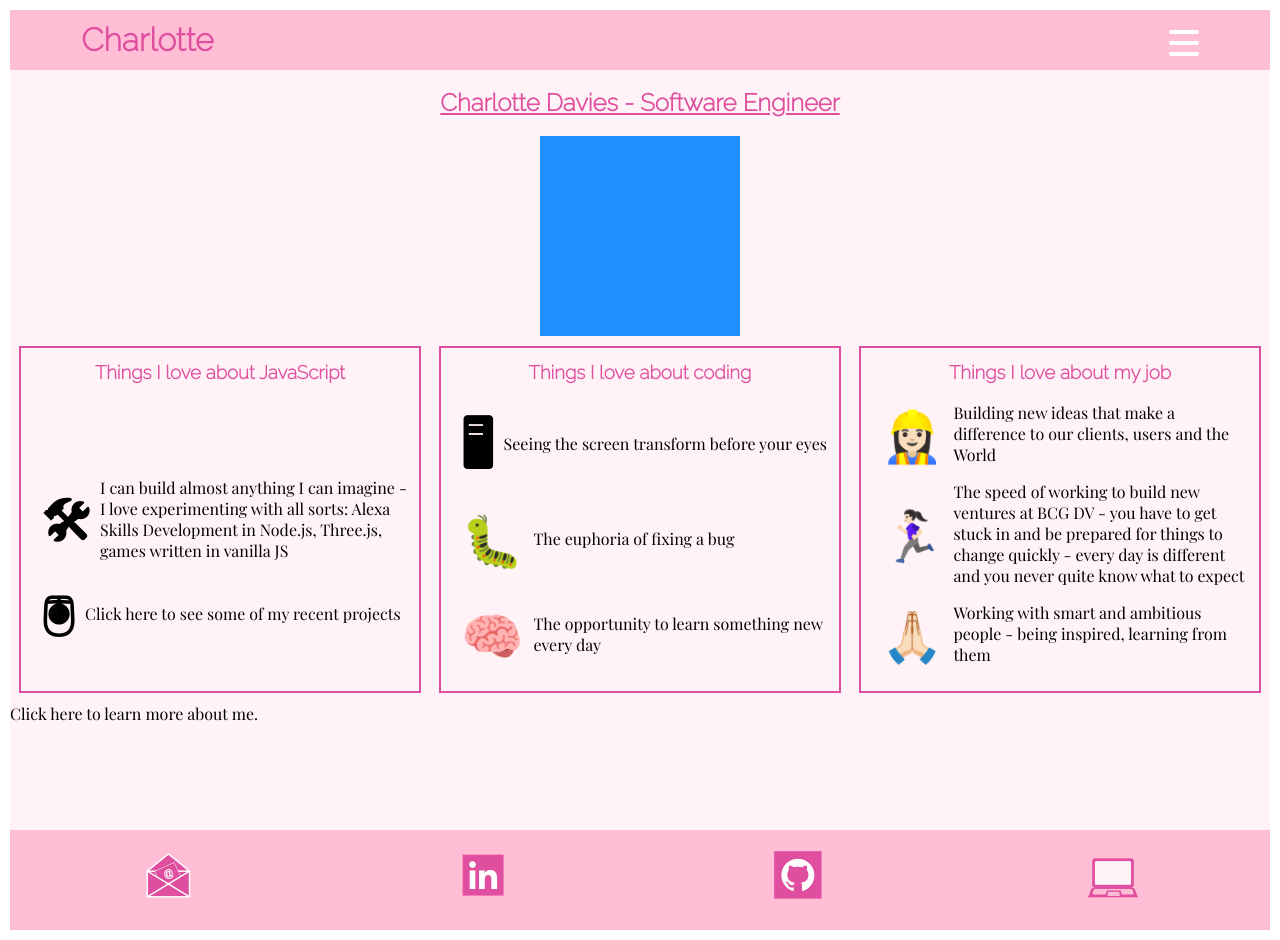
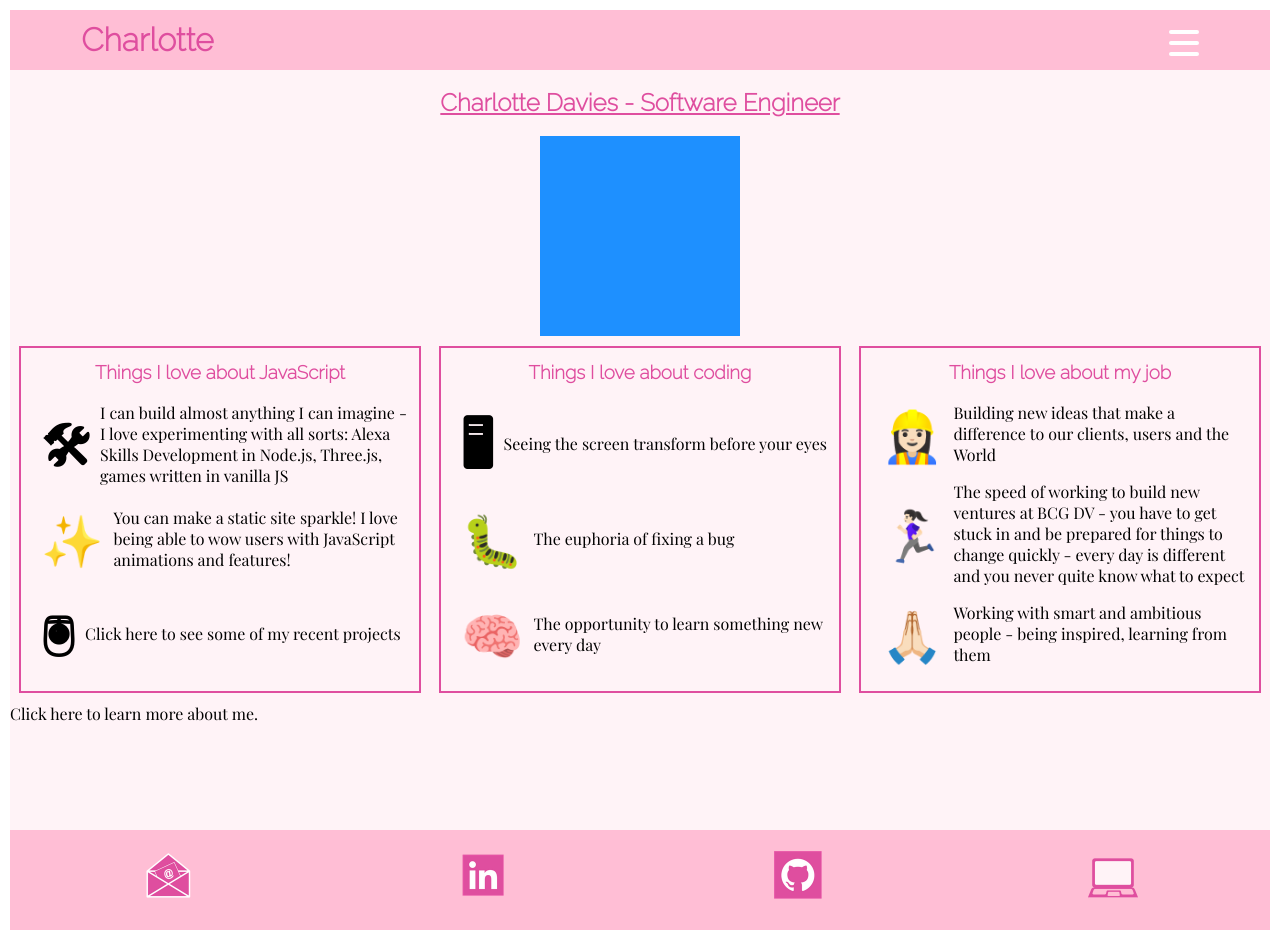
Before and after one commit to CharlotteMD/charlotteqazi, a React (Create React App) app: page / in a window 1280 px wide. Built offline with nearby package versions, Linux system fonts and the light colour scheme.

Commit message:
added blocks

```diff
--- a/src/components/career.js
+++ b/src/components/career.js
@@ -1,30 +1,26 @@
 import React from "react";
+
+import { Experience, MyProjects } from "./shared/blocks.js";
 
 import "../css/style.css";
 
 function Career() {
-  const items = [
+  const roles = [
     {
-      emoji: "👩🏻‍🎓",
-      role:
-        "First class degree in Classics from Royal Holloway, University of London",
-      date: "July 2014",
-      skills: "problem-solving, logic, communication, time-management"
+      emoji: "🏙",
+      role: "Software Engineer building startups at BCG Digital Ventures",
+      date: "June 2018 - present",
+      info: "https://bcgdv.com/",
+      skills:
+        "in addition to technical skills, working in a multi-disciplinary team, working to tight deadlines, experience working in the Middle East"
     },
     {
-      emoji: "🌇",
-      role: "Internship in Event Management, Shanghai, China",
-      date: "July - September 2014",
-      info: "http://www.rivieraevents.com",
+      emoji: "👩🏻‍💻",
+      role: "Studied Web Development at General Assembly",
+      date: "November 2017 - April 2018",
+      info: "https://generalassemb.ly/",
       skills:
-        "working within a multi-disciplinary team, experience working in Asia Pacific (China, Hong Kong, Singapore), creative thinking, business development"
-    },
-    {
-      emoji: "📞",
-      role: "Worked in hospitality recruitment for Madison Mayfair, London",
-      date: "December 2014 - June 2016",
-      info: "https://madisonmayfair.com/",
-      skills: "project-management, sales, negotiation, networking"
+        "in addition to technical skills, agile working, daily standups, teamwork, networking"
     },
     {
       emoji: "👩🏻‍⚖️",
@@ -36,56 +32,60 @@ function Career() {
         "management, digital marketing (SEO, social media, e-marketing, marketing analytics), creative problem-solving, strategy"
     },
     {
-      emoji: "👩🏻‍💻",
-      role: "Studied Web Development at General Assembly",
-      date: "November 2017 - April 2018",
-      info: "https://generalassemb.ly/",
-      skills:
-        "in addition to technical skills, agile working, daily standups, teamwork, networking"
+      emoji: "📞",
+      role: "Worked in hospitality recruitment for Madison Mayfair, London",
+      date: "December 2014 - June 2016",
+      info: "https://madisonmayfair.com/",
+      skills: "project-management, sales, negotiation, networking"
     },
     {
-      emoji: "🏙",
-      role: "Software Engineer building startups at BCG Digital Ventures",
-      date: "June 2018 - present",
-      info: "https://bcgdv.com/",
+      emoji: "🌇",
+      role: "Internship in Event Management, Shanghai, China",
+      date: "July - September 2014",
+      info: "http://www.rivieraevents.com",
       skills:
-        "in addition to technical skills, working in a multi-disciplinary team, working to tight deadlines, experience working in the Middle East"
+        "working within a multi-disciplinary team, experience working in Asia Pacific (China, Hong Kong, Singapore), creative thinking, business development"
+    },
+    {
+      emoji: "👩🏻‍🎓",
+      role:
+        "First class degree in Classics from Royal Holloway, University of London",
+      date: "July 2014",
+      skills: "problem-solving, logic, communication, time-management"
     }
   ];
 
-  const Experience = ({ item }) => (
-    <li className="blockItem">
-      <h3>
-        <span className="emoji" role="img">
-          {item.emoji}
-        </span>
-      </h3>
-      <h3>{item.role}</h3>
-      <h4>{item.date}</h4>
-      <p>
-        <span>Key skills: </span>
-        {item.skills}
-      </p>
-      {item.info && (
-        <a
-          href={item.info}
-          alt="more information"
-          target="_blank"
-          className="sideNote"
-        >
-          Click for more information
-        </a>
-      )}
-    </li>
-  );
+  const projects = [
+    {
+      title: "Code First Girls",
+      image: "",
+      link: "https://github.com/CharlotteMD/wdi-first-project",
+      info:
+        "Whodunit remains one of my proudest project to date! I built it after just 2 weeks of learning JavaScript at General Assembly. I was so proud by how much I could achieve having learnt only a small amount of code."
+    },
+    {
+      title: "Blogging",
+      image: "",
+      link: "https://github.com/CharlotteMD/",
+      info:
+        "I have learnt so much in the past year. For reference, here is my code from 2018."
+    }
+  ];
 
   return (
     <div className="Career">
-      <h2 className="pageTitle">Career</h2>
+      <h2 className="pageTitle">My Career To Date</h2>
       <div className="careerJourney">
+        <div className="blockItem">Technical Skills</div>
         <ul className="blockContainer">
-          {items.map(item => (
-            <Experience item={item} />
+          {roles.map(roles => (
+            <Experience role={roles} />
+          ))}
+        </ul>
+        <h2 className="pageTitle">Other Projects</h2>
+        <ul className="blockContainer">
+          {projects.map(projects => (
+            <MyProjects project={projects} />
           ))}
         </ul>
       </div>
--- a/src/components/intro.js
+++ b/src/components/intro.js
@@ -8,10 +8,11 @@ const items = [
     emoji1: "🛠",
     one:
       "I can build almost anything I can imagine - I love experimenting with all sorts: Alexa Skills Development in Node.js, Three.js, games written in vanilla JS",
-    emoji2: "🖲",
-    two: "Click here to see some of my recent projects",
-    emoji3: "",
-    three: ""
+    emoji2: "✨",
+    two:
+      "You can make a static site sparkle! I love being able to wow users with JavaScript animations and features!",
+    emoji3: "🖲",
+    three: "Click here to see some of my recent projects"
   },
   {
     love: "Things I love about coding",
--- a/src/components/projects.js
+++ b/src/components/projects.js
@@ -1,8 +1,11 @@
 import React from "react";
+
+import { MyProjects } from "./shared/blocks.js";
+
 import "../css/style.css";
 
 function Projects() {
-  const items = [
+  const projects = [
     {
       title: "Whodunit",
       image: "",
@@ -11,32 +14,36 @@ function Projects() {
         "Whodunit remains one of my proudest project to date! I built it after just 2 weeks of learning JavaScript at General Assembly. I was so proud by how much I could achieve having learnt only a small amount of code."
     },
     {
-      title: "Whodunit",
+      title: "Alexa Skills",
       image: "",
-      link: "https://github.com/CharlotteMD/wdi-first-project",
+      link: "https://github.com/CharlotteMD/",
       info:
-        "Whodunit remains one of my proudest project to date! I built it after just 2 weeks of learning JavaScript at General Assembly. I was so proud by how much I could achieve having learnt only a small amount of code."
+        "I love building voice assistants. In doing so, I have improved my knowledge of Node.js, learnt how to write Lambda functions, and practised testing my code."
+    },
+    {
+      title: "Three.js",
+      image: "",
+      link: "https://github.com/CharlotteMD/",
+      info: ""
+    },
+    {
+      title: "My original professional portfolio",
+      image: "",
+      link: "https://github.com/CharlotteMD/",
+      info:
+        "I have learnt so much in the past year. For reference, here is my code from 2018."
     }
   ];
 
-  const MyProjects = ({ item }) => (
-    <li className="blockItem">
-      <img src={item.image} alt={item.title} />
-      <h3>{item.title}</h3>
-      <a href={item.link} alt={item.title} className="sideNote">
-        See project
-      </a>
-      <p>{item.info}</p>
-    </li>
-  );
   return (
     <div className="Projects">
-      <h1>Projects</h1>
+      <h2 className="pageTitle">Projects</h2>
       <ul className="blockContainer">
-        {items.map(item => (
-          <MyProjects item={item} />
+        {projects.map(projects => (
+          <MyProjects project={projects} />
         ))}
       </ul>
+      <p>For my professional projects, please get in touch.</p>
     </div>
   );
 }
--- /dev/null
+++ b/src/components/shared/blocks.js
@@ -0,0 +1,38 @@
+import React from "react";
+
+export const Experience = ({ role }) => (
+  <li className="blockItem">
+    <h3>
+      <span className="emoji" role="img">
+        {role.emoji}
+      </span>
+    </h3>
+    <h3>{role.role}</h3>
+    <h4>{role.date}</h4>
+    <p>
+      <span>Key skills: </span>
+      {role.skills}
+    </p>
+    {role.info && (
+      <a
+        href={role.info}
+        alt="more information"
+        target="_blank"
+        className="sideNote"
+      >
+        Click for more information
+      </a>
+    )}
+  </li>
+);
+
+export const MyProjects = ({ project }) => (
+  <li className="blockItem">
+    <img src={project.image} alt={project.title} />
+    <h3>{project.title}</h3>
+    <a href={project.link} alt={project.title} className="sideNote">
+      See project
+    </a>
+    <p>{project.info}</p>
+  </li>
+);
--- a/src/css/style.css
+++ b/src/css/style.css
@@ -27,6 +27,10 @@ a {
   font-family: "Raleway", sans-serif;
   color: var(--raspberry);
   line-height: 1.5em;
+}
+
+h3 {
+  margin-bottom: 10px;
 }
 
 h3,
```
